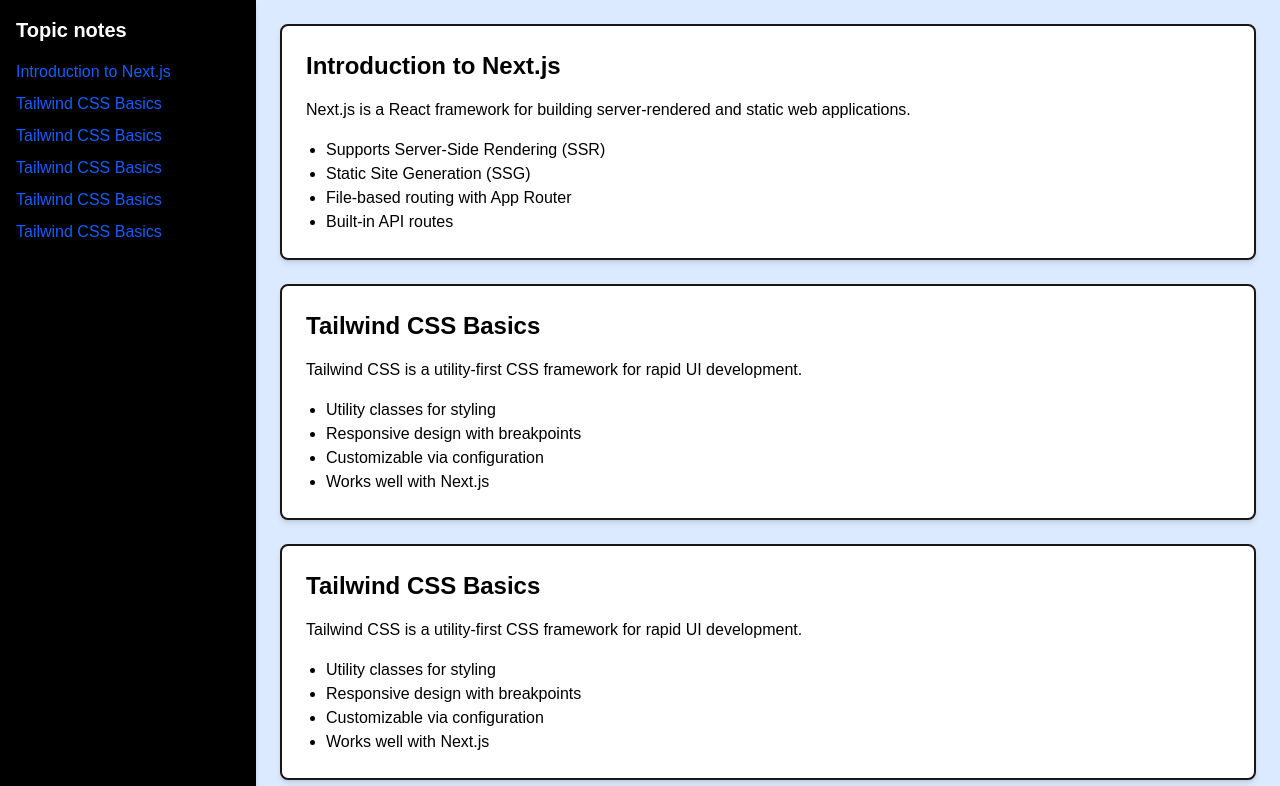
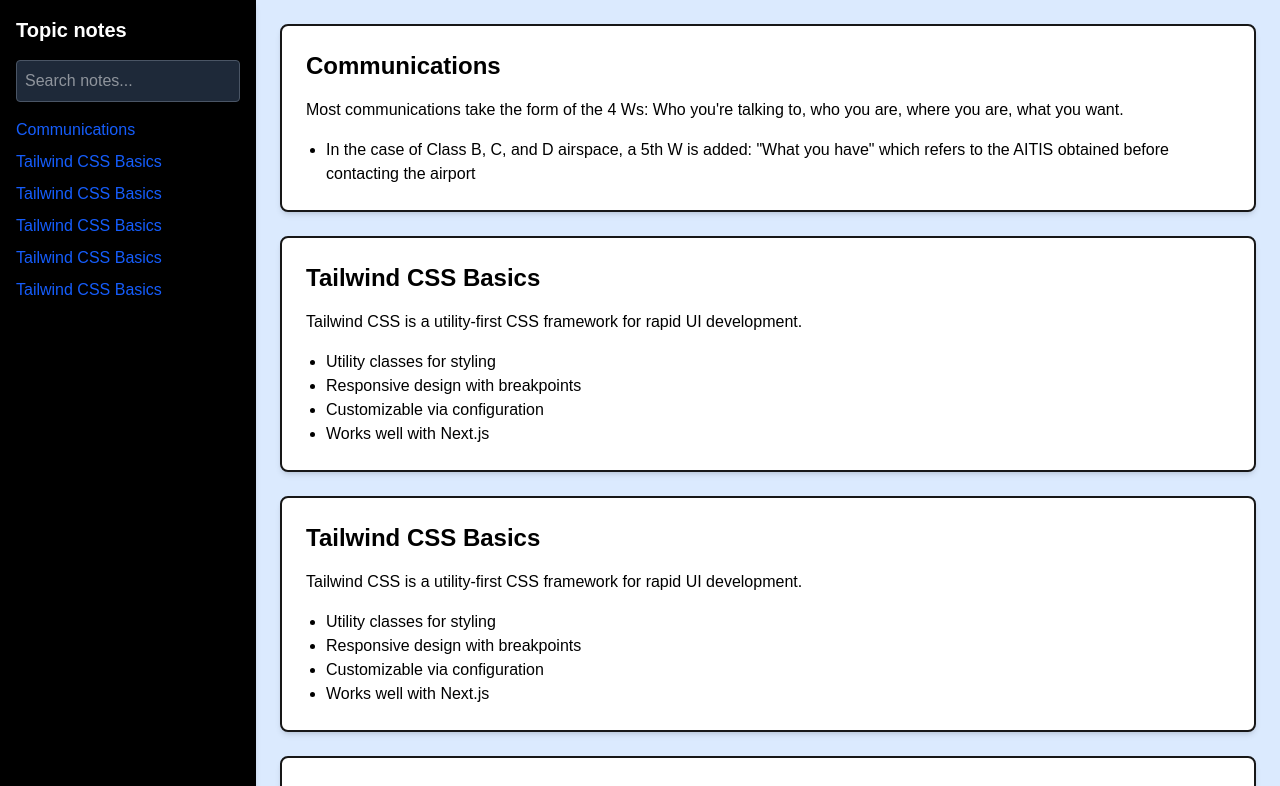
Before and after one commit to AlexandrOsornio/pilot-notes, a Next.js app: page / in a window 1280 px wide. Shown: the top 786 px of the page. Built offline with nearby package versions, Linux system fonts and the light colour scheme.

Commit message:
Added search bar

```diff
--- a/app/page.tsx
+++ b/app/page.tsx
@@ -1,18 +1,39 @@
+'use client';
+import { useState } from 'react';
 import Sidenav from '@/components/Sidenav';
 import NoteContent from '@/components/note_content';
-import { notes } from '@/content/Notes';
+import { notes as allNotes } from '@/content/Notes';
 
 export default function Home() {
-  // Default to the first note if no ID is provided
+  const [searchTerm, setSearchTerm] = useState('');
+
+  // Normalize search term to lowercase
+  const lowerSearchTerm = searchTerm.toLowerCase();
+
+  const filteredNotes = allNotes.filter((note) => {
+    const titlematch = note.title.toLowerCase().includes(lowerSearchTerm);
+    const bodymatch = note.body.toLowerCase().includes(lowerSearchTerm);
+    const bulletsmatch = note.bullets.some((bullet) => bullet.toLowerCase().includes(lowerSearchTerm));
+    return titlematch || bodymatch || bulletsmatch;
+  })
+
+  // Sort the filtered notes with titles with matches first and the rest after
+  const sortedNotes = [...filteredNotes].sort((a, b) => {
+    const aTitleMatch = a.title.toLowerCase().includes(lowerSearchTerm);
+    const bTitleMatch = b.title.toLowerCase().includes(lowerSearchTerm);
+    if (aTitleMatch && !bTitleMatch) return -1; // a before b
+    if (!aTitleMatch && bTitleMatch) return 1; // b before a
+    return 0; // Maintain original order for same category
+  });
 
   return (
     <div className="flex min-h-screen">
       {/* Sidebar with note topics */}
-      <Sidenav notes={notes} />
+      <Sidenav notes={sortedNotes} searchTerm={searchTerm} setSearchTerm={setSearchTerm} />
       {/* Main content area */}
       <main className="flex-1 p-6 bg-blue-100 overflow-y-auto ml-64">
         <ul className=''>
-          {notes.map((note) => (
+          {sortedNotes.map((note) => (
             <li key={note.id} id={`note-${note.id}`} className="mb-6 scroll-mt-6">
               <NoteContent note={note} />
             </li>
--- a/components/Sidenav.tsx
+++ b/components/Sidenav.tsx
@@ -3,12 +3,22 @@
 
 interface SidenavProps {
   notes: Note[];
+  searchTerm: string;
+  setSearchTerm: (term: string) => void;
 }
 
-export default function Sidenav({ notes }: SidenavProps) {
+export default function Sidenav({ notes, searchTerm, setSearchTerm }: SidenavProps) {
   return (
     <aside className="fixed top-0 left-0 w-64 h-screen bg-black shadow-md p-4 overflow-hidden hover:overflow-y-auto">
       <h2 className="text-xl font-bold mb-4 text-white">Topic notes</h2>
+      {/* Search bar */}
+      <input
+        type="text"
+        placeholder="Search notes..."
+        value={searchTerm}
+        onChange={(e) => setSearchTerm(e.target.value)}
+        className="w-full p-2 mb-4 bg-gray-800 text-white border border-gray-600 rounded focus:outline-none focus:border-blue-500"
+      />
       <ul>
         {notes.map((note) => (
           <li key={note.id} className="mb-2">
--- a/content/Notes.ts
+++ b/content/Notes.ts
@@ -8,13 +8,10 @@
 export const notes: Note[] = [
   {
     id: 1,
-    title: 'Introduction to Next.js',
-    body: 'Next.js is a React framework for building server-rendered and static web applications.',
+    title: 'Communications',
+    body: 'Most communications take the form of the 4 Ws: Who you\'re talking to, who you are, where you are, what you want.',
     bullets: [
-      'Supports Server-Side Rendering (SSR)',
-      'Static Site Generation (SSG)',
-      'File-based routing with App Router',
-      'Built-in API routes',
+      'In the case of Class B, C, and D airspace, a 5th W is added: "What you have" which refers to the AITIS obtained before contacting the airport',
     ],
   },
   {
```
